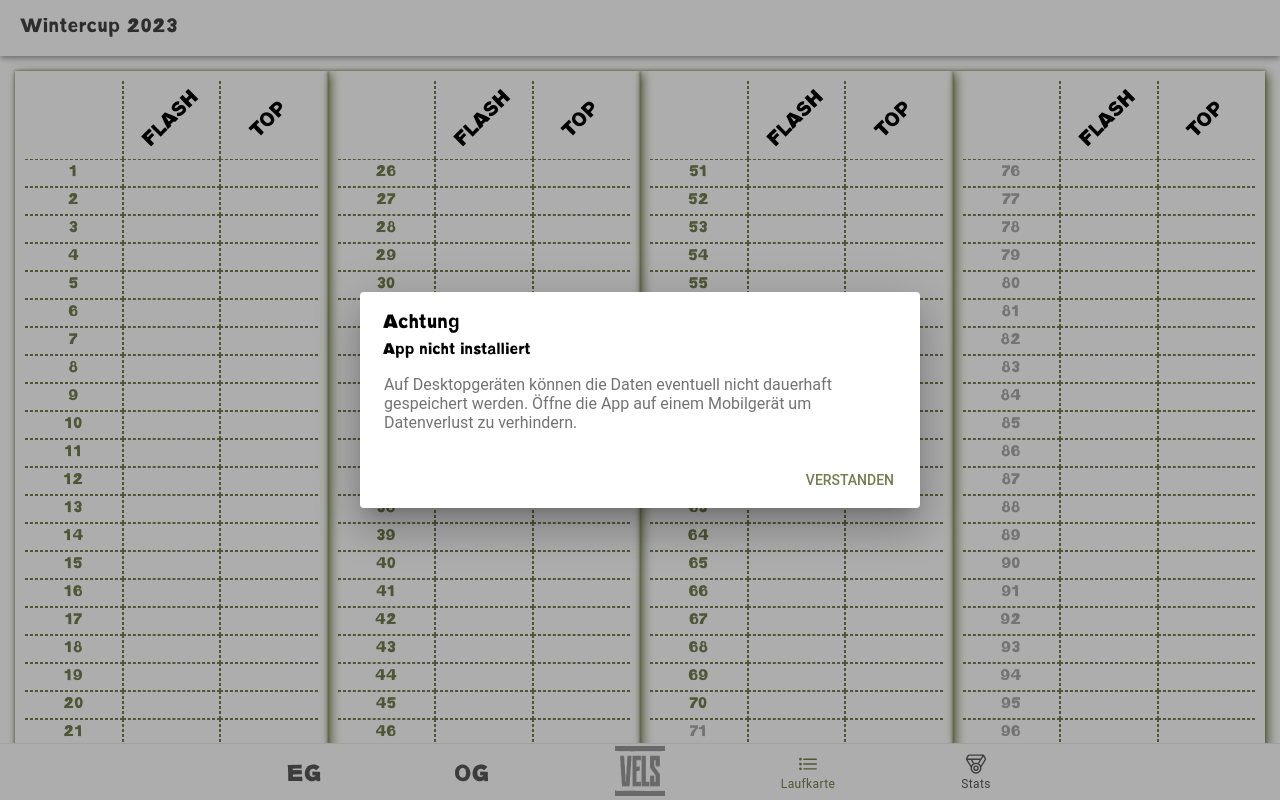
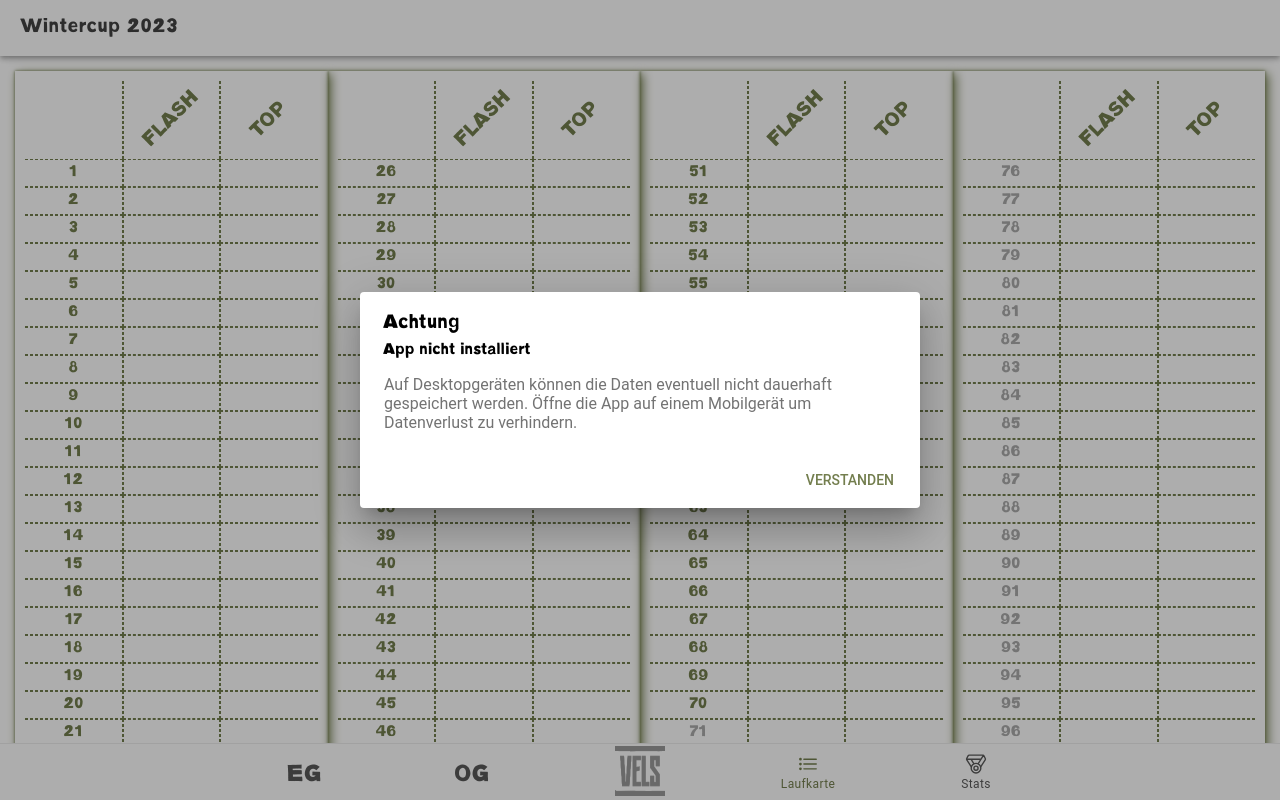
Before and after one commit to dangrie158/vels-laufkarte, a React (Create React App) app: page /list in a window 1280 px wide. Built offline with nearby package versions, Linux system fonts and the light colour scheme.

Commit message:
color ListView headers in green

```diff
--- a/src/pages/RouteList.css
+++ b/src/pages/RouteList.css
@@ -29,6 +29,7 @@ ion-grid.route-list ion-col.header:last-of-type {
 }
 
 ion-grid.route-list ion-col.header h2 {
+    color: var(--ion-color-primary);
     display: block;
     font-size: 1.3rem;
     rotate: -45deg;
```
